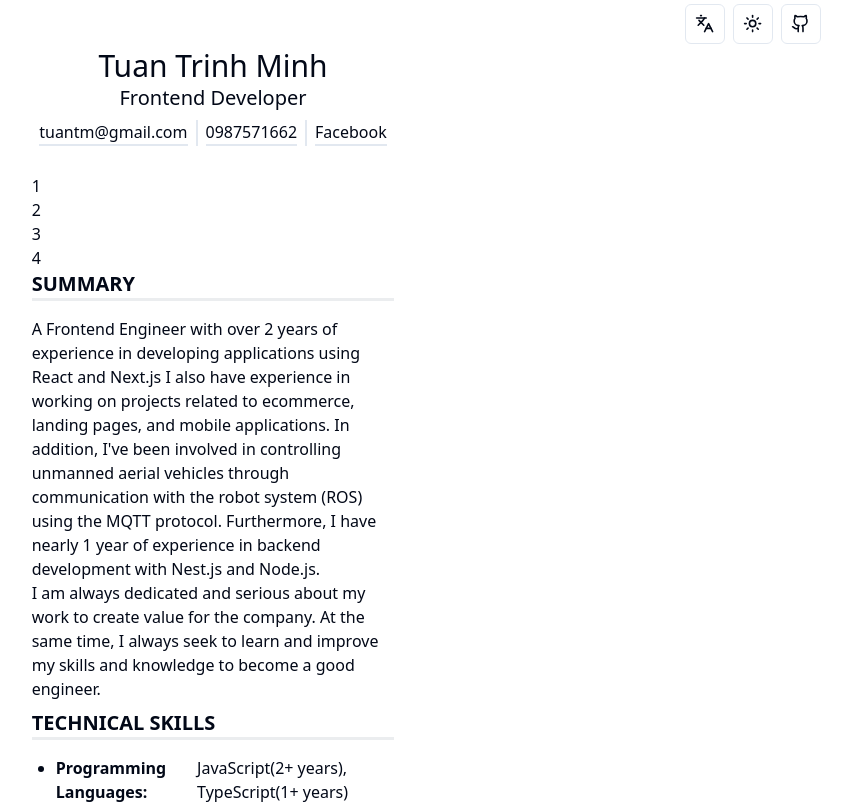
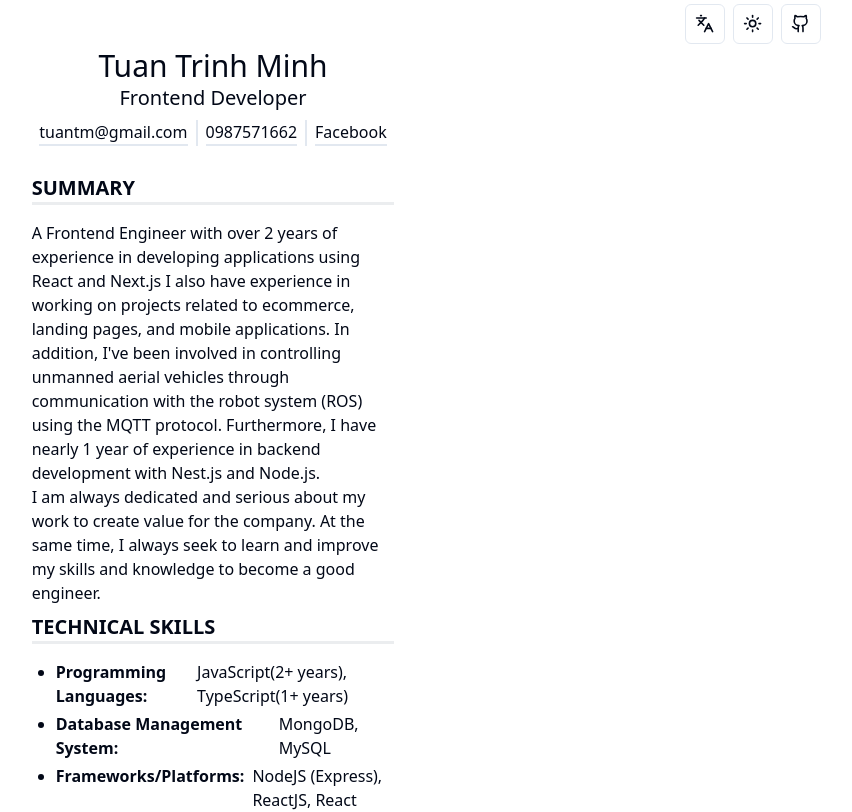
Before and after one commit to Tuan2Tm/tuan2tm.me, a Next.js app: page / in a window 1280 px wide. Shown: the top 812 px of the page, without its empty margins (427-1279 px from the left). Built offline with nearby package versions, Linux system fonts and the light colour scheme.

Commit message:
fix test

```diff
--- a/src/app/page.tsx
+++ b/src/app/page.tsx
@@ -8,17 +8,12 @@ import {
   getWorkKeys,
   multiKeys,
 } from "@/i18n";
-import { Each } from "@/utils/Each";
 import { useTranslation } from "react-i18next";
 
 export default function Home() {
   const { t } = useTranslation();
-  const arr = [1,2,3,4]
   return (
     <div className="mx-auto lg:w-1/3 md:w-2/3 container xl:w-1/3 rounded-md ">
-      <Each<number> of={arr} render={(item: number) => (
-        <p>{item}</p>
-      )}/>
       <CVTitle
         className="pb-2"
         title={t(multiKeys.system.CVHeaderTitle.summary)}
@@ -76,16 +71,12 @@ export default function Home() {
         className="py-2"
         title={t(multiKeys.system.CVHeaderTitle.education)}
       />
-       <CVWorkInfo
-         companyAddress={t(
-           `${multiKeys.cv.education.university.address}`
-         )}
-         companyName={t(`${multiKeys.cv.education.university.name}`)}
-         workPeriod={t(`${multiKeys.cv.education.information.period}`)}
-         workPosition={t(
-           `${multiKeys.cv.education.information.degree}`
-         )}
-       />
+      <CVWorkInfo
+        companyAddress={t(`${multiKeys.cv.education.university.address}`)}
+        companyName={t(`${multiKeys.cv.education.university.name}`)}
+        workPeriod={t(`${multiKeys.cv.education.information.period}`)}
+        workPosition={t(`${multiKeys.cv.education.information.degree}`)}
+      />
 
       <CVTitle
         className="py-2"
```
